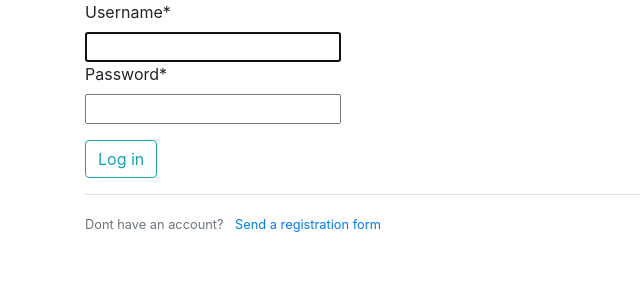
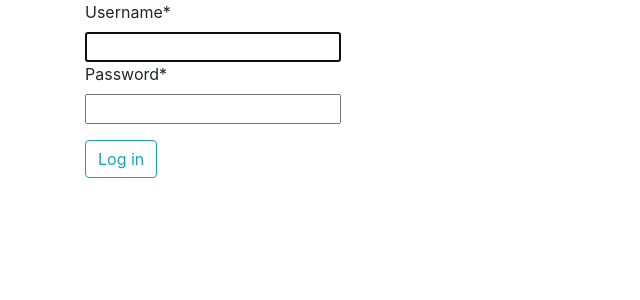
Before and after one commit to matej2/pyshop, a Django app: page /login in a window 1280 px wide. Shown: the part 56-356 px from the top of the page, without its empty margins (0-640 px from the left). Run offline with Django 3.2, Linux system fonts and the light colour scheme; some libraries are stand-ins or nearby versions.

Commit message:
Removed registration link

```diff
--- a/users/templates/login.html
+++ b/users/templates/login.html
@@ -11,10 +11,5 @@
             <button class="btn btn-outline-info" type="submit">Log in</button>
         </div>
     </form>
-    <div class="border-top pt-3">
-        <small class="text-muted">
-            Dont have an account? <a href="#" class="ml-2">Send a registration form</a>
-        </small>
-    </div>
 </div>
 {% endblock content %}
```
